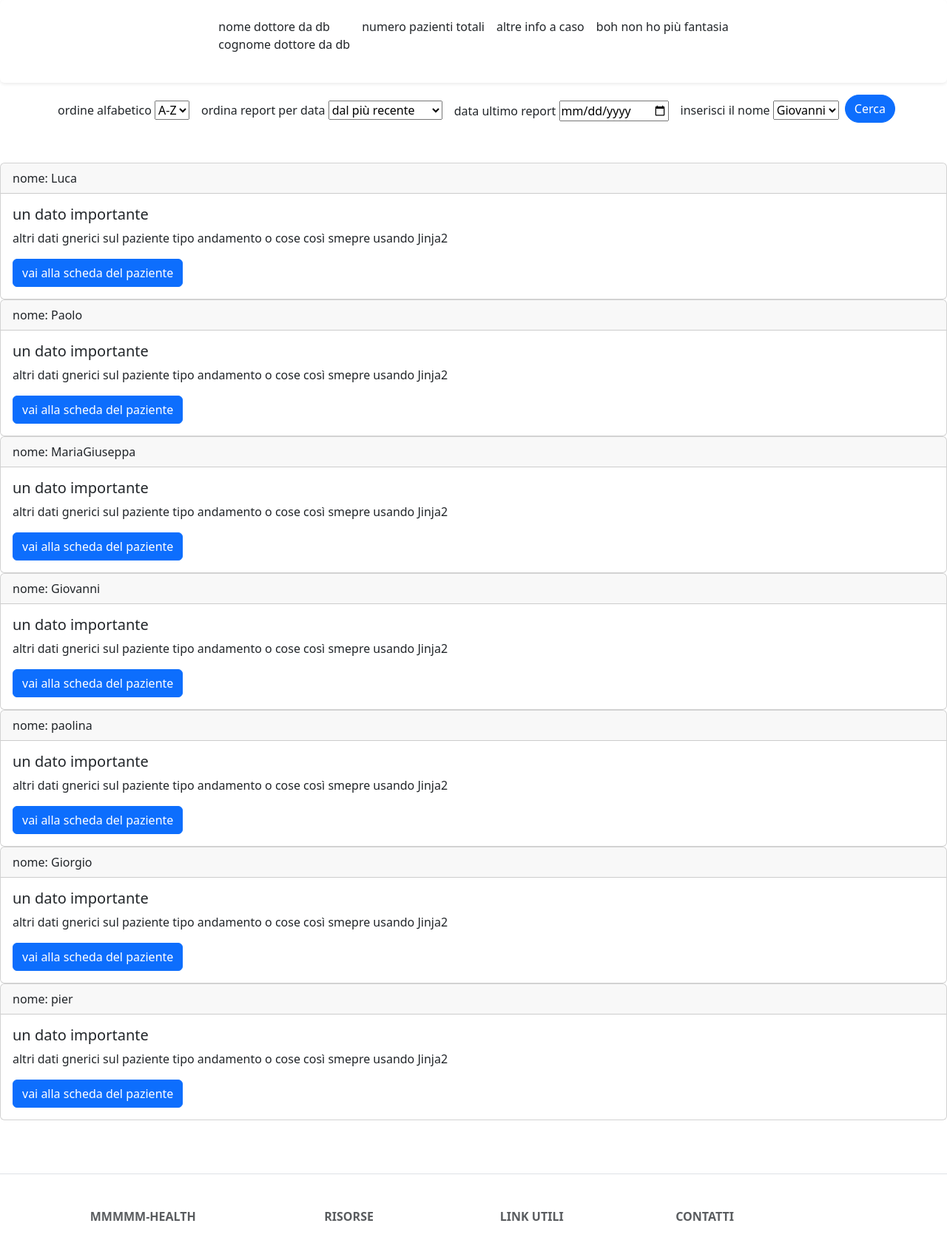
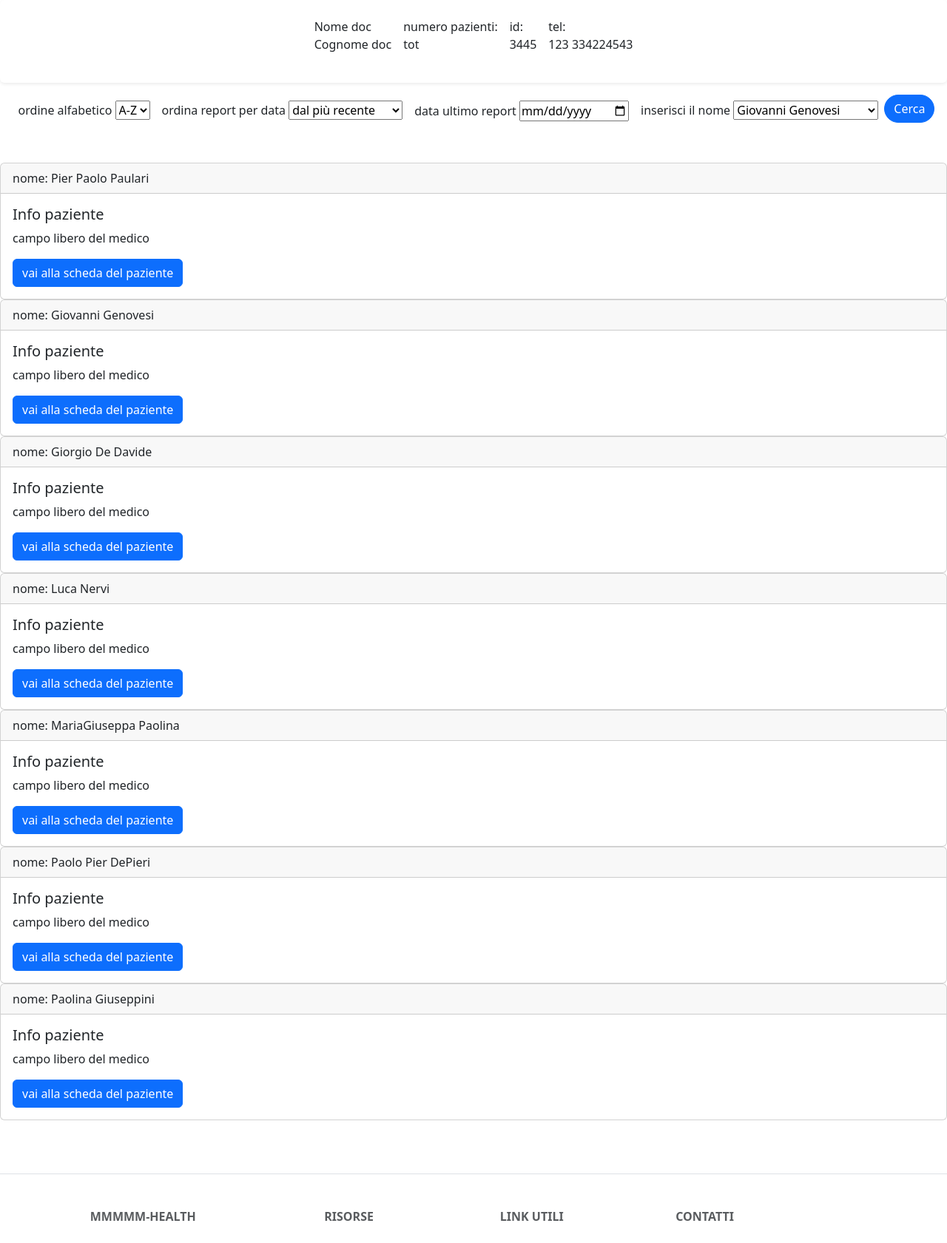
Before and after one commit to Lasagnanator/mmmHealth-webapp, a Flask app: page /index in a window 1280 px wide. Shown: the part 96-1777 px from the top of the page at 74% size. Run offline with Flask 3, Linux system fonts and the light colour scheme; some libraries are stand-ins or nearby versions.

Commit message:
bug fixxxxx

```diff
--- a/app/forms.py
+++ b/app/forms.py
@@ -32,7 +32,15 @@ filtra i pazienti del medico
 possible_names è temporaneo e va sostituito con la lista di tutti i pazienti del DB
 TODO: il validator della data non funziona
 '''
-possible_names={0:'Giovanni',1:'Piero',3:'Ciro',4:'Albino',5:'Paolino'} #sostituire con nomi di tutti i pazienti da DB
+possible_names = {0:'Giovanni Genovesi',
+            1:'Giorgio De Davide',
+            3:'Pier Paolo Paulari',
+            4:'Paolo Pier DePieri',
+            5:'Luca Nervi',
+            6:'MariaGiuseppa Paolina',
+            7:'Paolina Giuseppini'}
+
+
 class PatientFilters(FlaskForm):
 
     def validate_date():
--- a/app/routes.py
+++ b/app/routes.py
@@ -2,7 +2,20 @@ from flask import render_template, flash, redirect, url_for
 from app import app
 from app.forms import LoginForm, PatientFilters, RegistrationForm
 
+
+patients = {'Giovanni Genovesi',
+            'Giorgio De Davide',
+            'Pier Paolo Paulari',
+            'Paolo Pier DePieri',
+            'Luca Nervi',
+            'MariaGiuseppa Paolina',
+            'Paolina Giuseppini'}
+
 @app.route('/')
+def root():
+    return redirect(url_for('login'))
+
+
 @app.route('/login', methods=['GET', 'POST'])
 def login():
     form = LoginForm()
@@ -27,7 +40,6 @@ def registration():
 def index():
     #inviare la lista di pazienti con dati di base
     #TODO: controllare perché non mette i nomi ripetuti e nell'ordine che vuole (tipo se ci sono 2 record Luca non li mette)
-    patients = {'Giovanni','Giorgio', 'pier', 'Paolo', 'Luca','MariaGiuseppa', 'paolina'}
     form = PatientFilters()
     return render_template('index.html', title='profilo doc', patients = patients, form = form)
     '''
--- a/app/templates/base_doc.html
+++ b/app/templates/base_doc.html
@@ -10,17 +10,17 @@ richiamata sempre quando il doc ha fatto il login-->
 <div>
     <ul class="nav justify-content-center p-3 shadow-sm bg-body rounded">
         <li class="nav-item  p-2">
-          <p>nome dottore da db<br>
-            cognome dottore da db</p>
+          <p>Nome doc<br>
+            Cognome doc</p>
         </li>
         <li class="nav-item p-2">
-          <p>numero pazienti totali</p>
+          <p>numero pazienti: <br> tot</p>
         </li>
         <li class="nav-item p-2">
-          <p>altre info a caso</p>
+          <p>id: <br> 3445</p>
         </li>
         <li class="nav-item p-2">
-          <p>boh non ho più fantasia</p>
+          <p>tel: <br> 123 334224543</p>
         </li>
       </ul>
 
--- a/app/templates/index.html
+++ b/app/templates/index.html
@@ -18,13 +18,13 @@ VEDE LISTA DEI SUOI PAZIENTI CON QUALCHE DATO BASE (TIPO NOMI E ULTIMO REPORT)
          {{ form.alfabetico() }}
       </p>
     </li>
-    <li class="nav-item p-2">
+    <li class="nav-item p-2 pl-3">
       <!--ricerca per ordine cronologico ultimo report-->
       <p>{{ form.dateOrder.label }}
         {{ form.dateOrder( )}}
       </p>
     </li>
-    <li class="nav-item p-2">
+    <li class="nav-item p-2  pl-3">
       <!--selziona la data dei report da visualizzare-->
       <p> {{ form.date.label }}
          {{ form.date() }}
@@ -33,13 +33,13 @@ VEDE LISTA DEI SUOI PAZIENTI CON QUALCHE DATO BASE (TIPO NOMI E ULTIMO REPORT)
           {% endfor %}
       </p>
     </li>
-    <li class="nav-item p-2">
+    <li class="nav-item p-2  pl-3">
       <!--ricerca per nome paziente-->
       <p>{{ form.byName.label }} <!-- so che si può fare ma non mi ricordo come -->
         {{ form.byName() }}
       </p>
     </li>
-    <li class="nav-item p2">
+    <li class="nav-item p2  pl-3">
       {{ form.submit(class_="btn btn-primary rounded-pill")}}
     </p>
     </li>
@@ -56,8 +56,8 @@ VEDE LISTA DEI SUOI PAZIENTI CON QUALCHE DATO BASE (TIPO NOMI E ULTIMO REPORT)
           nome: {{ patient }}
         </div>
         <div class="card-body">
-          <h5 class="card-title">un dato importante</h5>
-          <p class="card-text">altri dati gnerici sul paziente tipo andamento o cose così smepre usando Jinja2</p>
+          <h5 class="card-title">Info paziente</h5>
+          <p class="card-text"> campo libero del medico </p>
           <a href="{{url_for('homePz')}}" class="btn btn-primary">vai alla scheda del paziente</a>
         </div>
       </div>
```
Also changed, not shown: 1 other file.
